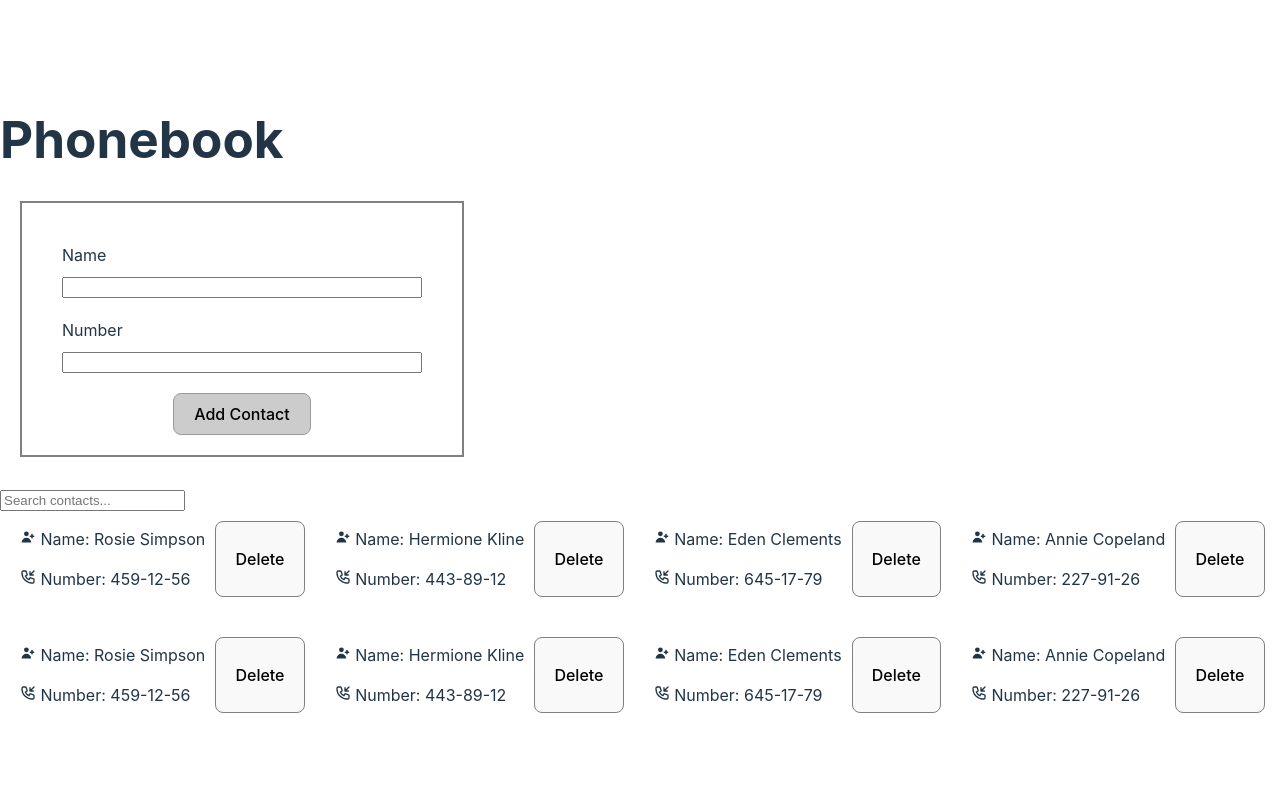
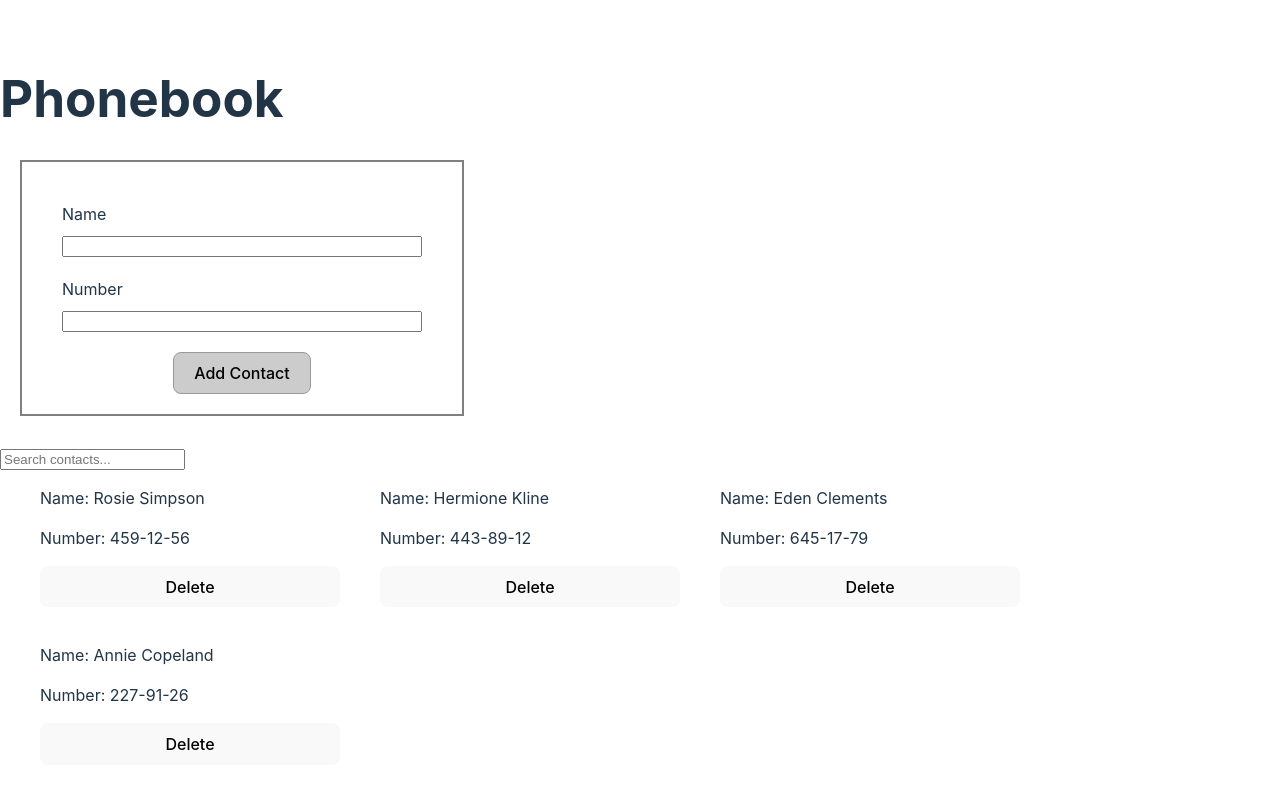
Before and after one commit to AnnaRossova82/goit-react-hw-06, a React (Vite) app: page / in a window 1280 px wide. Shown: the top 788 px of the page. Built offline with nearby package versions, Linux system fonts and the light colour scheme.

Commit message:
more wrong

```diff
--- a/src/components/ContactList/ContactList.jsx
+++ b/src/components/ContactList/ContactList.jsx
@@ -1,32 +1,46 @@
-import { useEffect, useState } from 'react';
-import { useDispatch, useSelector } from 'react-redux';
-import { addContact,  deleteContact, selectContacts } from '../../redux/contactsSlice';
+import { useSelector } from 'react-redux';
+import { selectContacts } from '../../redux/contactsSlice';
 import css from "./ContactList.module.css";
-import { HiOutlinePhoneIncoming, HiUserAdd } from "react-icons/hi";
-import initialContacts from '../../contacts.json';
+import Contact from '../Contact/Contact';
 
 const ContactList = () => {
-  const dispatch = useDispatch();
   const contacts = useSelector(selectContacts);
-  const [contactsLoaded, setContactsLoaded] = useState(false);
+  const searchTerm = useSelector(state => state.filters.name);
 
-  useEffect(() => {
-    if (!contactsLoaded) {
-      initialContacts.forEach(contact => {
-        dispatch(addContact(contact));
-      });
-      setContactsLoaded(true);
-    }
-  }, [dispatch, contactsLoaded]);
-
-  const searchTerm = useSelector(state => state.filters.name);
   const filteredContacts = contacts.filter(contact =>
     contact.name.toLowerCase().includes(searchTerm.toLowerCase())
   );
 
+  return (
+    <div className={css.container}>
+      {filteredContacts.map((contact) => (
+        <div className={css.card} key={contact.id}>
+          <Contact id={contact.id} name={contact.name} number={contact.number} />
+        </div>
+      ))}
+    </div>
+  );
+};
 
-  const handleDelete = (contact) => {
-    dispatch(deleteContact(contact.id));
+export default ContactList;
+
+
+/* import { useDispatch, useSelector } from 'react-redux';
+import { deleteContact, selectContacts } from '../../redux/contactsSlice';
+import css from "./ContactList.module.css";
+import { HiOutlinePhoneIncoming, HiUserAdd } from "react-icons/hi";
+
+const ContactList = () => {
+  const contacts = useSelector(selectContacts);
+  const searchTerm = useSelector(state => state.filters.name);
+  const dispatch = useDispatch(); // Додано оголошення dispatch
+
+  const filteredContacts = contacts.filter(contact =>
+    contact.name.toLowerCase().includes(searchTerm.toLowerCase())
+  );
+
+  const handleDelete = (id) => {
+    dispatch(deleteContact(id));
   };
 
   return (
@@ -44,4 +58,4 @@ const ContactList = () => {
   );
 };
 
-export default ContactList;
+export default ContactList; */
--- a/src/redux/contactsSlice.js
+++ b/src/redux/contactsSlice.js
@@ -1,7 +1,8 @@
 import { createSlice } from '@reduxjs/toolkit';
+import initialContacts from '../contacts.json';
 
 const initialState = {
-  items: [],
+  items: initialContacts,
 };
 
 const contactsSlice = createSlice({
```
